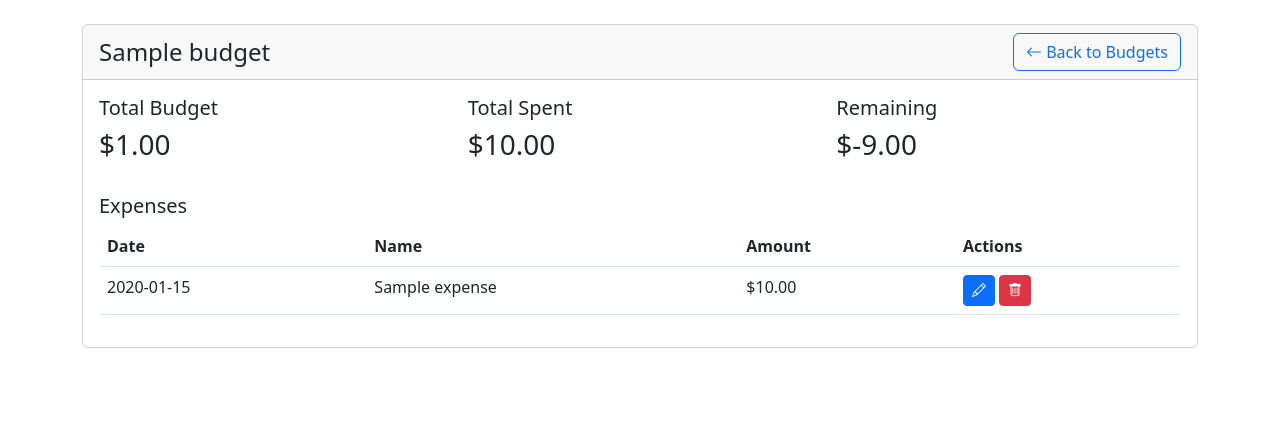
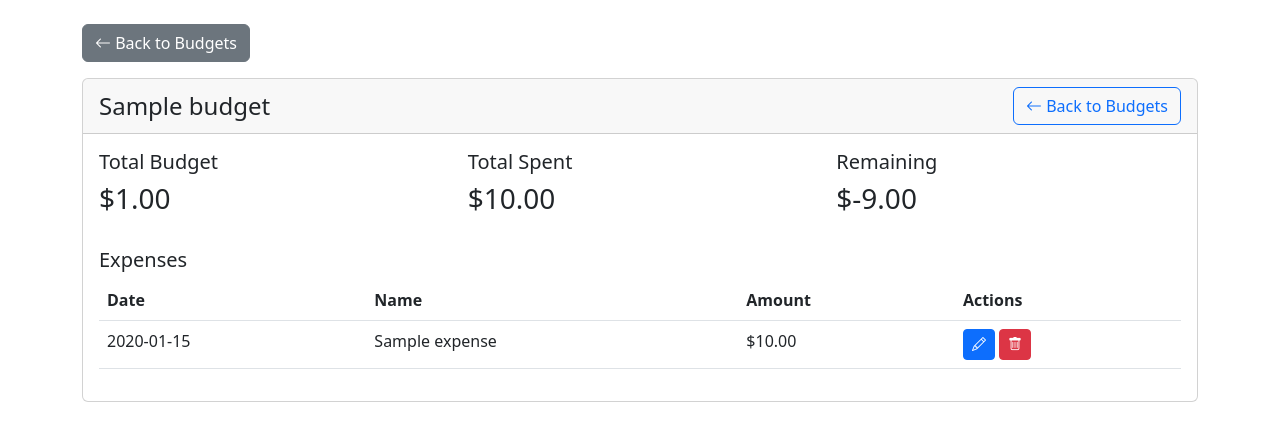
Before and after one commit to dustinnaylor94/quick_budget, a Flask app: template templates/view_budget.html in a window 1280 px wide. Shown: the part 56-497 px from the top of the page. Run offline with Flask 3, Linux system fonts and the light colour scheme; the template is opened without the code that fills it: most values are stand-ins (such as "Sample title", 1, 10 or a date in 2020); some libraries are stand-ins or nearby versions.

Commit message:
Added Back Button to Budget View

```diff
--- a/templates/view_budget.html
+++ b/templates/view_budget.html
@@ -1,6 +1,12 @@
 {% extends "base.html" %}
 
 {% block content %}
+<div class="mb-3">
+    <a href="{{ url_for('home') }}" class="btn btn-secondary">
+        <i class="bi bi-arrow-left"></i> Back to Budgets
+    </a>
+</div>
+
 <div class="card mb-4">
     <div class="card-header">
         <div class="d-flex justify-content-between align-items-center">
```
